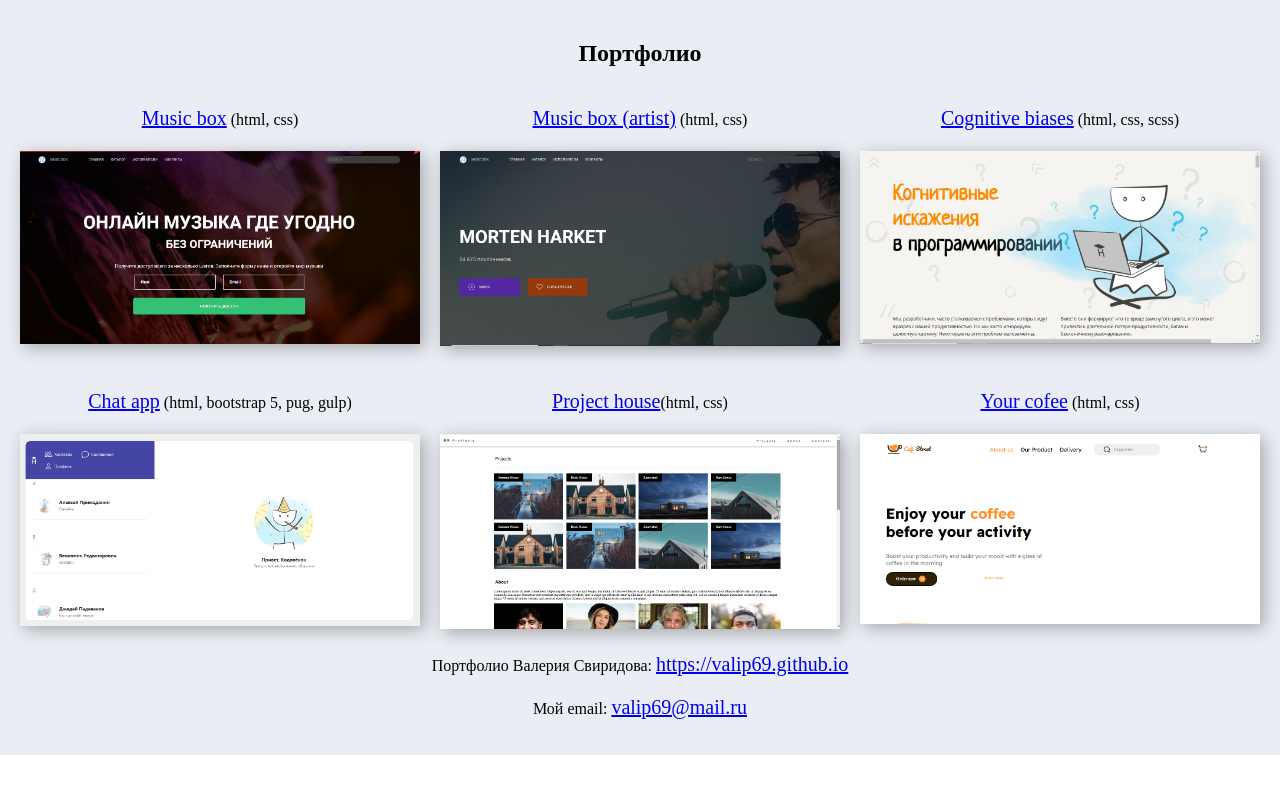
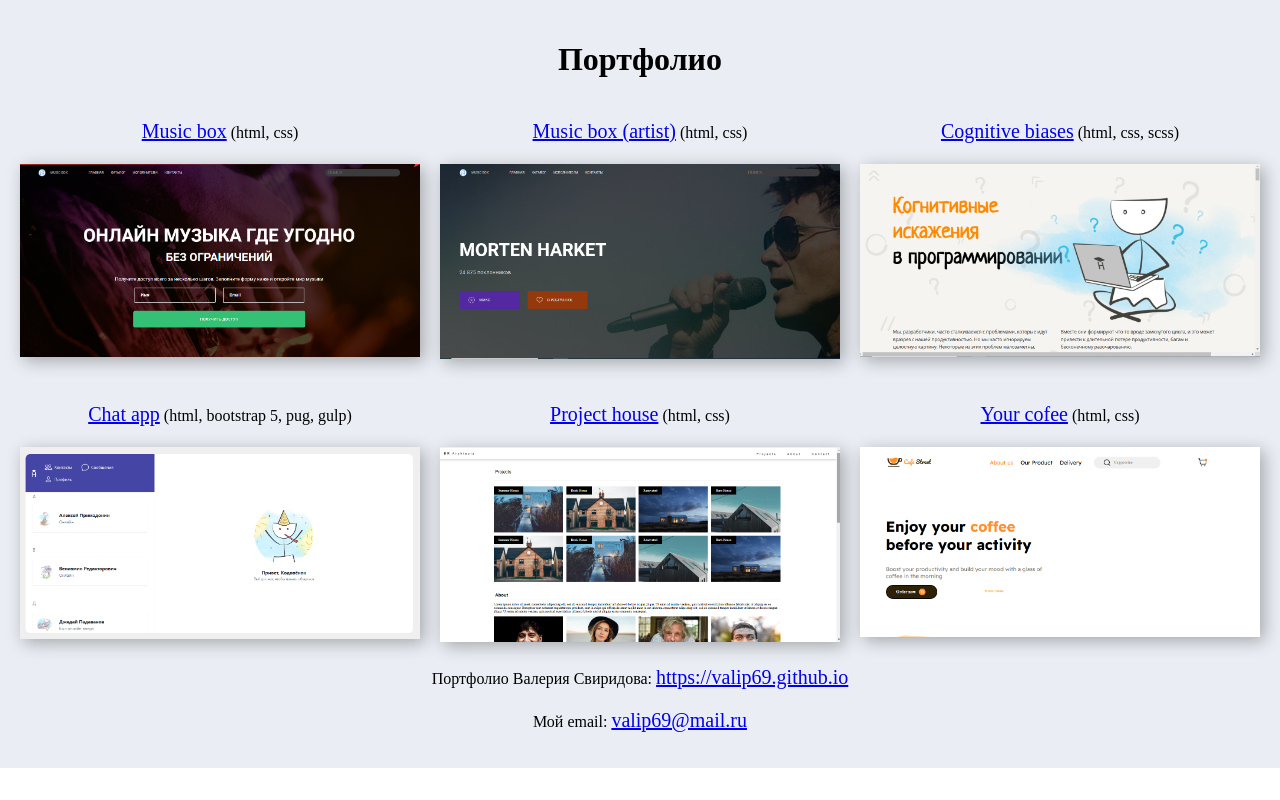
Before and after one commit to valip69/valip69.github.io, a plain HTML site: page index.html in a window 1280 px wide. Drawn offline with Linux system fonts and the light colour scheme.

Commit message:
portfolio

```diff
--- a/index.html
+++ b/index.html
@@ -65,7 +65,7 @@
 
 <body>
     <div class="container">
-        <h2 class="text">Портфолио</h2>
+        <h1 class="text">Портфолио</h1>
         <div class="sector">
             <div class="card">
                 <p><a href="./music-box/index.html">Music box</a> (html, css)</p>
@@ -85,7 +85,7 @@
                 <img src="./chat-app/images/2023-01-29_14-26-06.png" alt="">
             </div>
             <div class="card">
-                <p><a href="./house/index12.html">Project house</a>(html, css)</p>
+                <p><a href="./house/index12.html">Project house</a> (html, css)</p>
                 <img src="./house/images/2023-01-29_15-44-58.png" alt="">
             </div>
             <div class="card">
```
